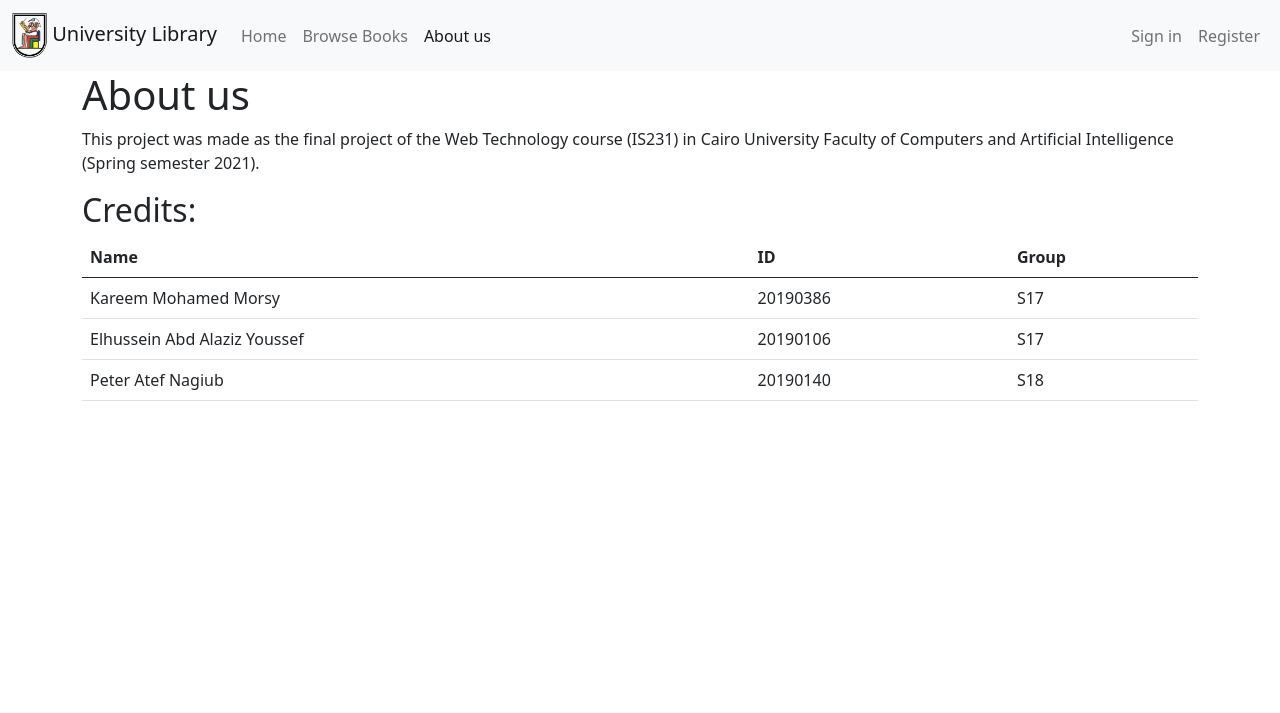
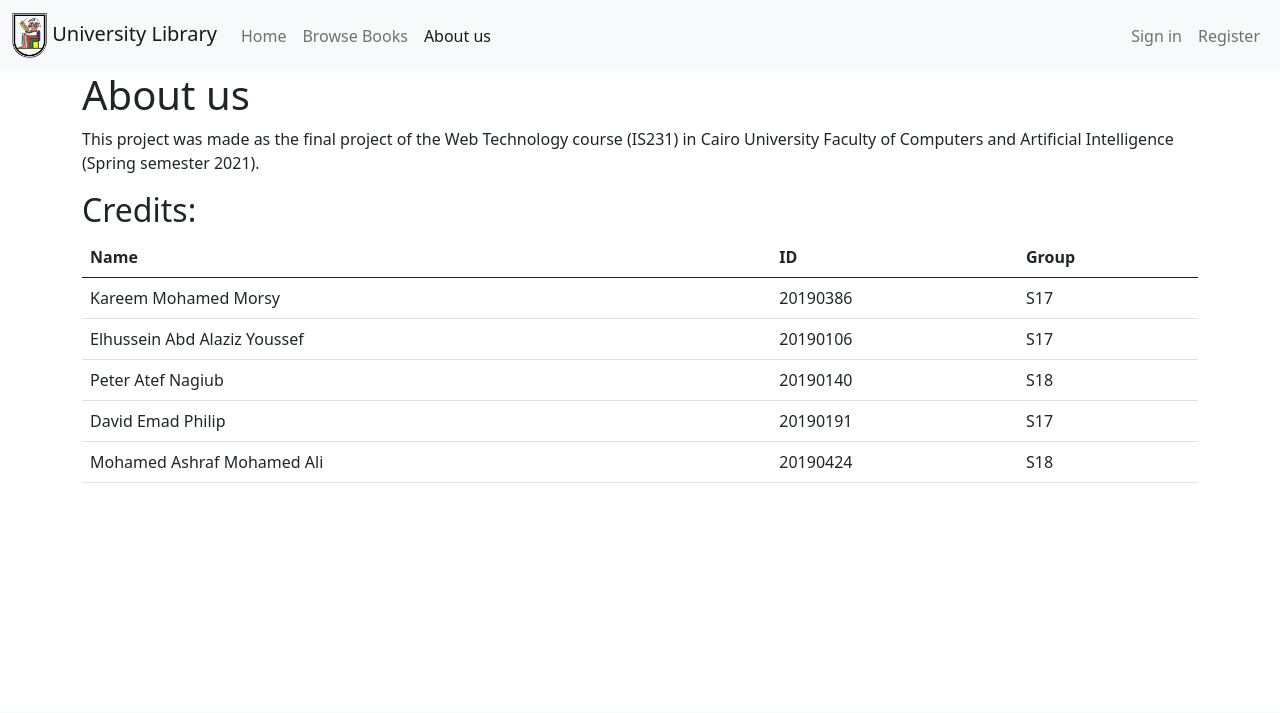
Before and after one commit to elhusseinn/Web-Technology-Final-Project, a Django app: page /about-us in a window 1280 px wide. Shown: the top 713 px of the page. Run offline with Django 3.2, Linux system fonts and the light colour scheme; some libraries are stand-ins or nearby versions.

Commit message:
Added David and Ashraf

```diff
--- a/templates/Home/about-us.html
+++ b/templates/Home/about-us.html
@@ -32,6 +32,16 @@
                 <td>20190140</th>
                 <td>S18</th>
             </tr>
+            <tr>
+                <td>David Emad Philip</th>
+                <td>20190191</th>
+                <td>S17</th>
+            </tr>
+            <tr>
+                <td>Mohamed Ashraf Mohamed Ali</th>
+                <td>20190424</th>
+                <td>S18</th>
+            </tr>
         </tbody>
     </table>
 </div>
```
